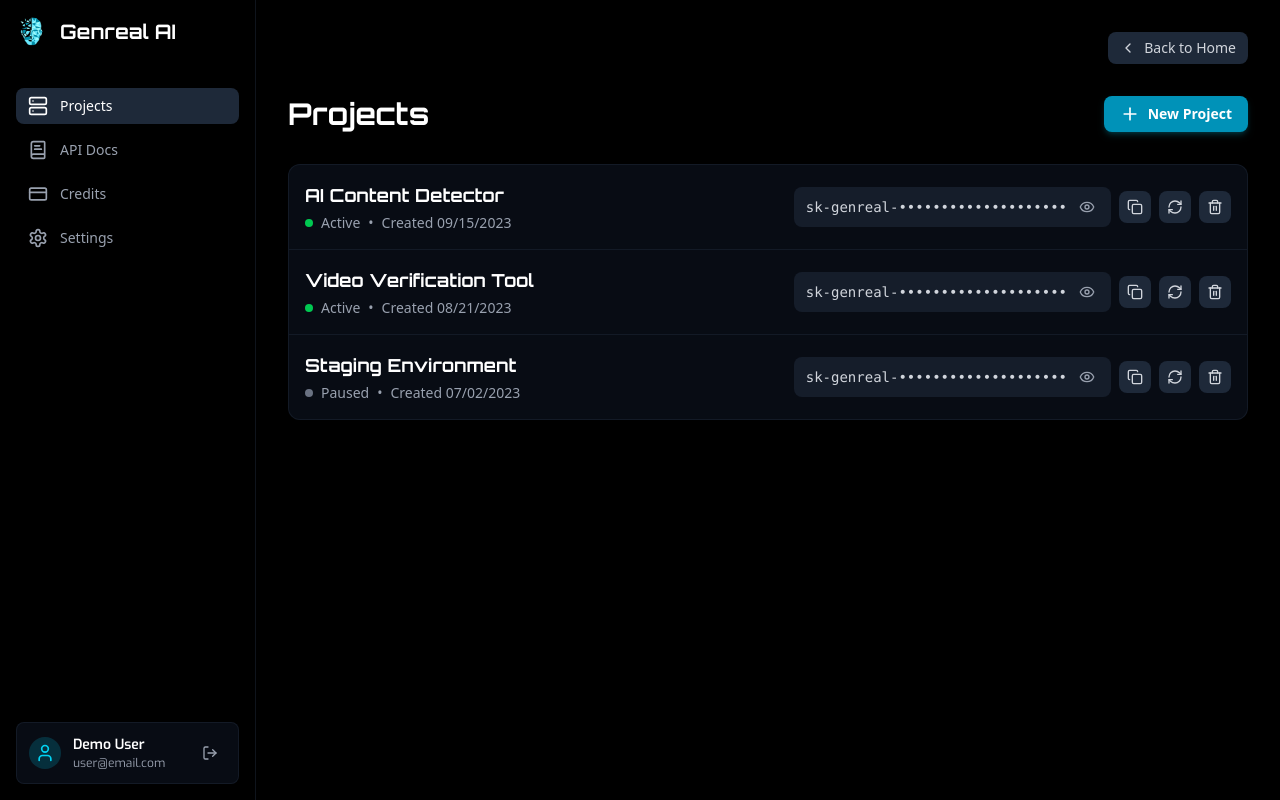
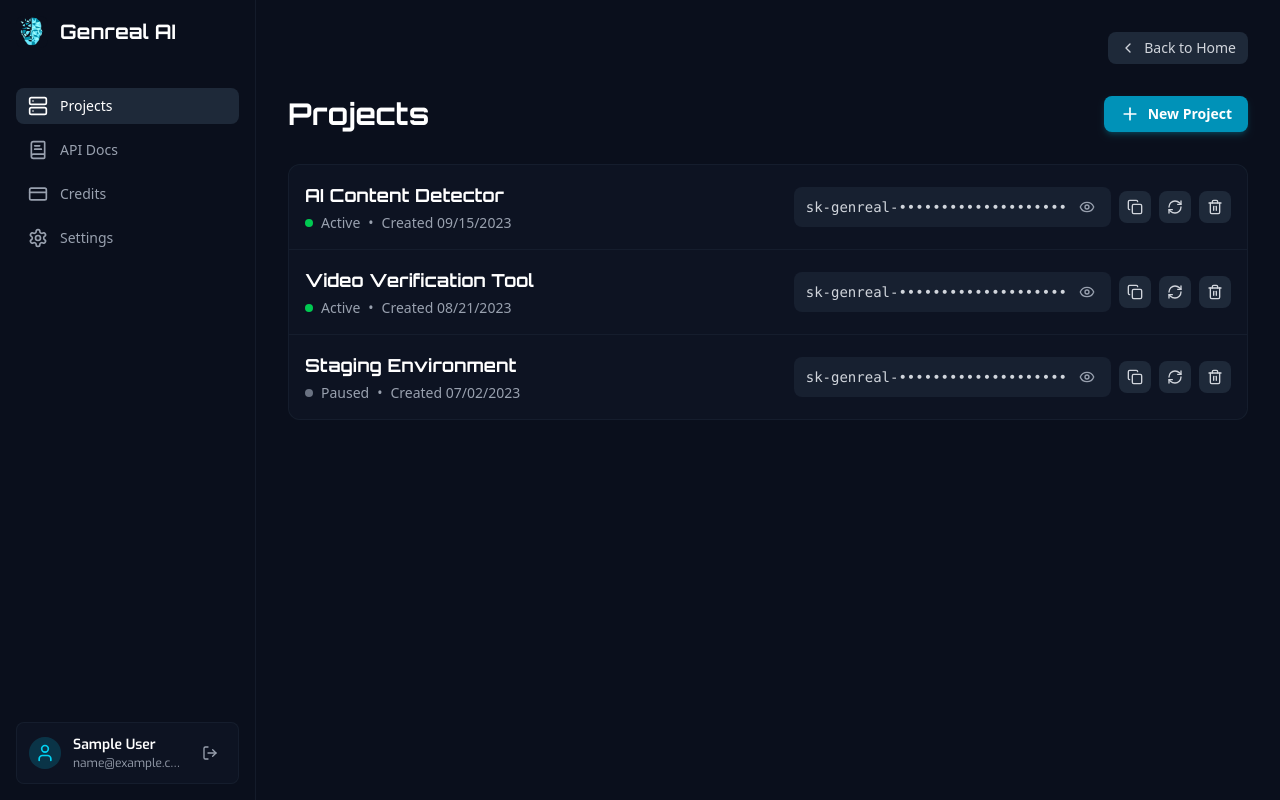
Before and after one commit to GenReal-ai/GenReal.ai, a React (Vite) app: page /dashboard in a window 1280 px wide. Built offline with nearby package versions, Linux system fonts and the light colour scheme; no server answers; sample sign-in values are in the browser's storage.

Commit message:
dashboard ui change

```diff
--- a/src/components/Dashboard.jsx
+++ b/src/components/Dashboard.jsx
@@ -1,5 +1,6 @@
 import React, { useState, useEffect, createContext, useContext } from 'react';
 import { Shield, Plus, Trash2, Eye, EyeOff, RefreshCw, X, ChevronLeft, BookText, CreditCard, User, Settings, Copy, Key, Server, ChevronsRight, LogOut } from 'lucide-react';
+import { AuthUtils } from "./utils/authUtils";
 
 // --- 1. CREATE AUTH CONTEXT ---
 const AuthContext = createContext(null);
@@ -21,23 +22,22 @@
     const [user, setUser] = useState(null);
     const [isAuthenticated, setIsAuthenticated] = useState(false);
 
-    // On initial load, simulate checking for a stored user session.
     useEffect(() => {
-        // This mimics AuthUtils.getUser() and AuthUtils.getToken()
-        const storedUser = { name: "Demo User", email: "user@email.com" }; // Mocked user data
+      // Replace hardcoded mock with your util
+      const storedUser = AuthUtils.getUser();
       if (storedUser) {
         setUser(storedUser);
         setIsAuthenticated(true);
       }
     }, []);
 
+
     const logout = () => {
-        // This mimics AuthUtils.logout()
+      AuthUtils.logout(); // clears localStorage
       setUser(null);
       setIsAuthenticated(false);
-        // In a real app, you would redirect to a login page here.
-        alert("You have been logged out.");
     };
+
 
     const authContextValue = {
         user,
@@ -119,9 +119,9 @@
   ];
 
   return (
-    <div className="w-64 bg-black border-r border-gray-800/50 p-4 flex flex-col">
+    <div className="w-64 bg-[#0a0f1c] border-r border-gray-800/50 p-4 flex flex-col">
       <div className="flex items-center gap-3 mb-10">
-          <div className="w-8 h-8 bg-black rounded-lg flex items-center justify-center overflow-hidden">
+          <div className="w-8 h-8 bg-[#0a0f1c] rounded-lg flex items-center justify-center overflow-hidden">
             <img
               src="logoGenReal.png"
               alt="logoGenReal"
@@ -395,7 +395,7 @@
   };
 
   return (
-    <div className="min-h-screen bg-black text-white font-sans flex">
+    <div className="min-h-screen bg-[#0a0f1c] text-white font-sans flex">
       <Sidebar view={view} setView={setView} />
       <main className="flex-1 overflow-y-auto p-6 md:p-8">
         {/* New Header with Back to Home button */}
```
Also changed, not shown: src/components/utils/authUtils.jsx (line endings or trailing spaces). Lines whose indentation alone changed are shown as unchanged.
